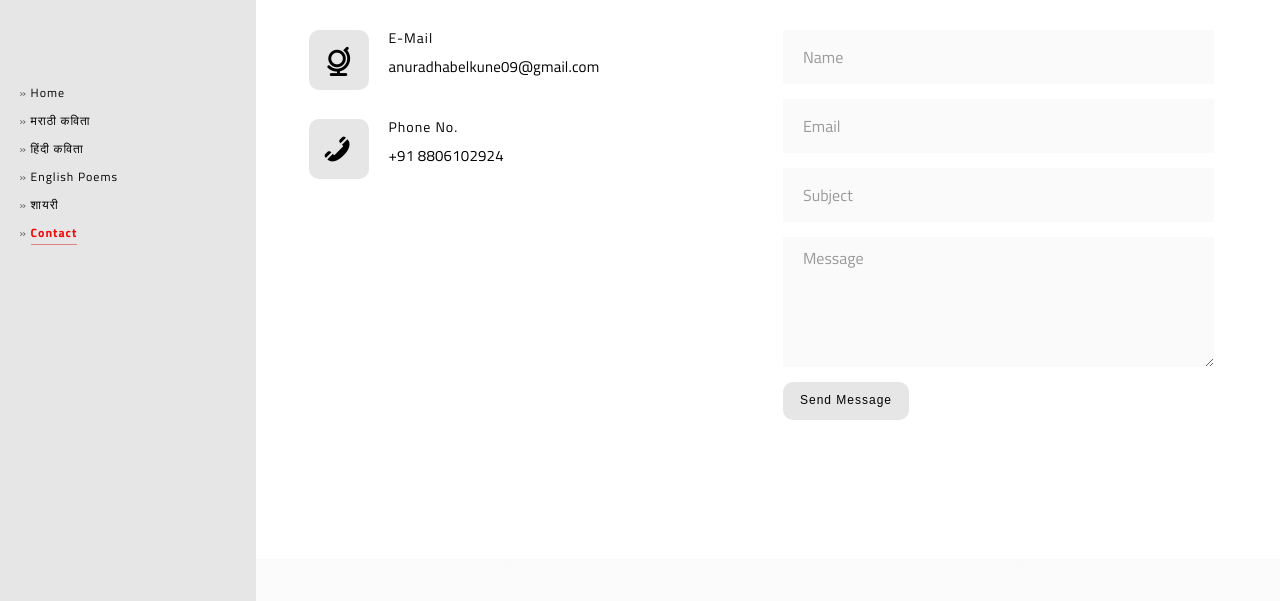
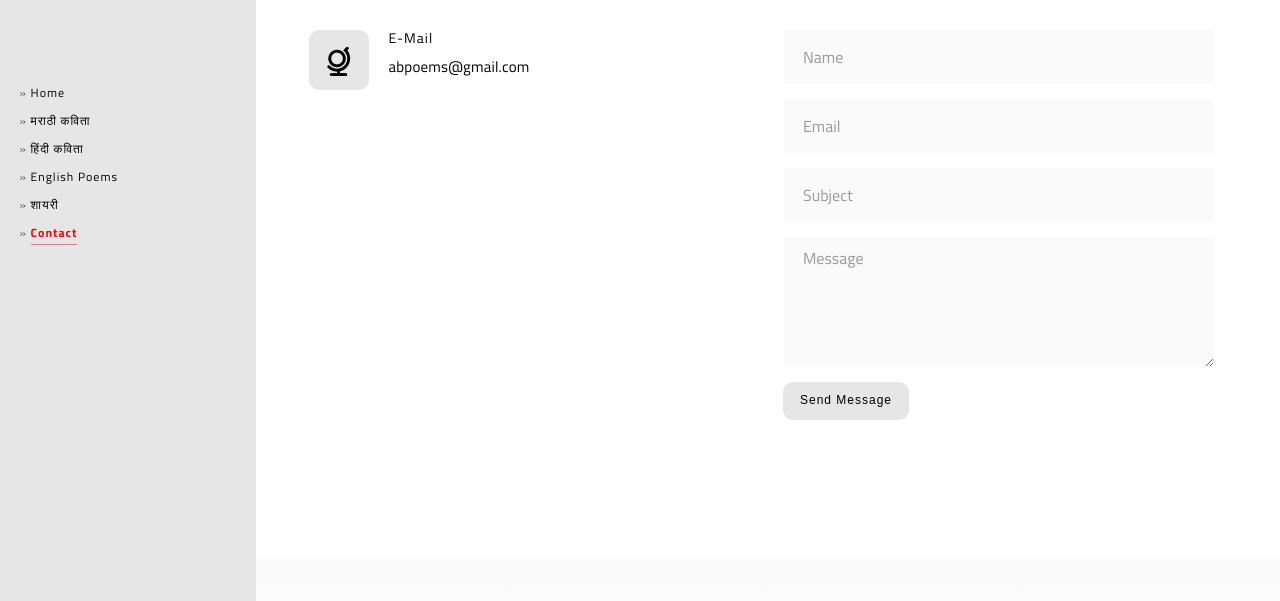
Before and after one commit to AnuSD/odh-poem, a plain HTML site: page contact.html in a window 1280 px wide. Shown: the part 118-719 px from the top of the page. Drawn offline with Linux system fonts and the light colour scheme; some packages are replaced by stand-ins of ours; files whose address does not match are found by name.

Commit message:
this is 2nd commit

```diff
--- a/contact.html
+++ b/contact.html
@@ -97,18 +97,18 @@
 								</div>
 								<div class="colorlib-text">
 									<h3 class="mb-10">E-mail</h3>
-									<p><a class="contact" href="mailto:studio@ansdesign.in">anuradhabelkune09@gmail.com</a></p>
+									<p><a class="contact" href="mailto:abpoems@gmail.com">abpoems@gmail.com</a></p>
 								</div>
 							</div>
-							<div class="colorlib-feature animate-box" data-animate-effect="fadeInLeft">
+							<!-- <div class="colorlib-feature animate-box" data-animate-effect="fadeInLeft">
 								<div class="colorlib-icon">
 									<i class="icon-phone"></i>
-								</div>
-								<div class="colorlib-text">
+								</div> -->
+								<!-- <div class="colorlib-text">
 									<h3 class="mb-10">Phone no.</h3>
-									<p><a class="contact" href="tel:+918806102924">+91 8806102924</a></p>
-								</div>
-							</div>
+									<p><a class="contact" href="tel:+91">+91 </a></p>
+								</div> -->
+							<!-- </div> -->
 						</div>
 						<div class="col-md-7 col-md-push-1">
 							<div class="row">
```
